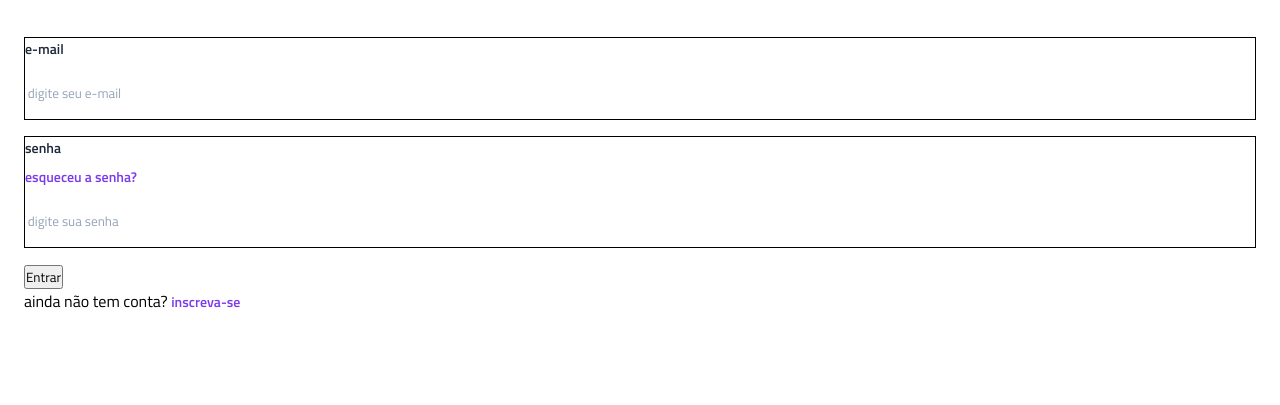
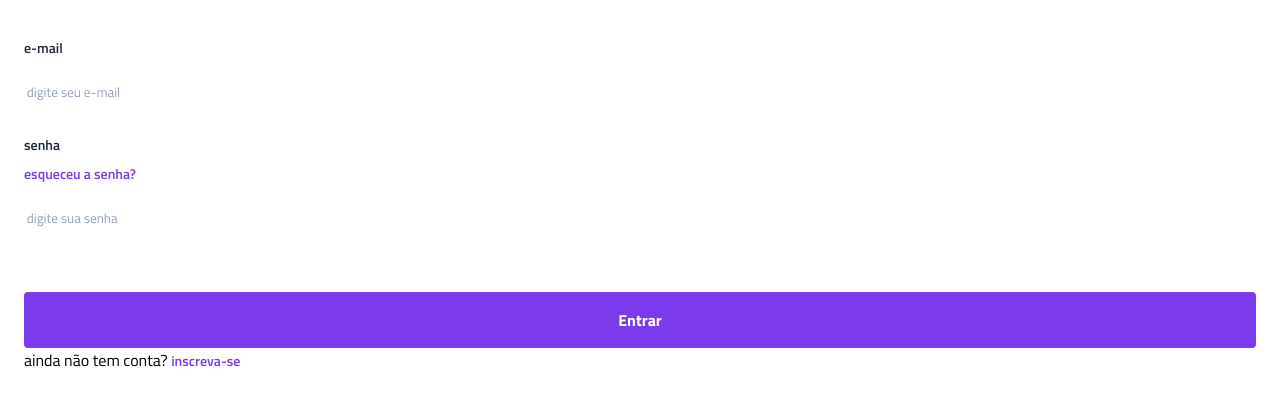
Before and after one commit to pedroalkimim12a/projeto-vertigo, a plain HTML site: page index.html in a window 1280 px wide. Shown: the part 267-672 px from the top of the page. Drawn offline with Linux system fonts and the light colour scheme.

Commit message:
estilização do botão completo

```diff
--- a/style.css
+++ b/style.css
@@ -10,6 +10,7 @@
     --gray-400: #94a3b8;
     --gray-200: #e2e8f0;
     --purple:   #7c3aed;
+    --white-: #fff;
 
 }
 
@@ -38,11 +39,13 @@ main{
 .descricao.p{
     font-size: 0.8125rem;
     color: var(--gray-600)
+
 }
 .login label{
    font-size: 0.875rem;
    color: var(--gray-800);
    font-weight: 600;
+
 }
 
 .login input{
@@ -53,6 +56,10 @@ main{
 }
 .login input::placeholder{
   color: var(--gray-400);
+}
+.login input:hover,
+.login input:focus {
+    outline: 1px solid color var(--purple)
 }
 .login a{
     color: var(--purple);
@@ -69,11 +76,25 @@ text-decoration: underline;
     margin-bottom:1rem ;
     gap: 0.5rem;
     border: 1px solid;
+    border: none;
+
 }
 .input-box div{
     display: flex;
     justify-content: space-between;
 }
+.login button{
+    margin-top: 2rem;
+    padding-block:1rem ;
+    width: 100%;
+    background:var(--purple) ;
+    border: none;
+    border-radius:0.25rem ;
+
+    font-size: 1rem;
+    font-weight: 700;
+    color: var(--white-);
+}
 h1{
     font-size: 2rem;
 }
```
